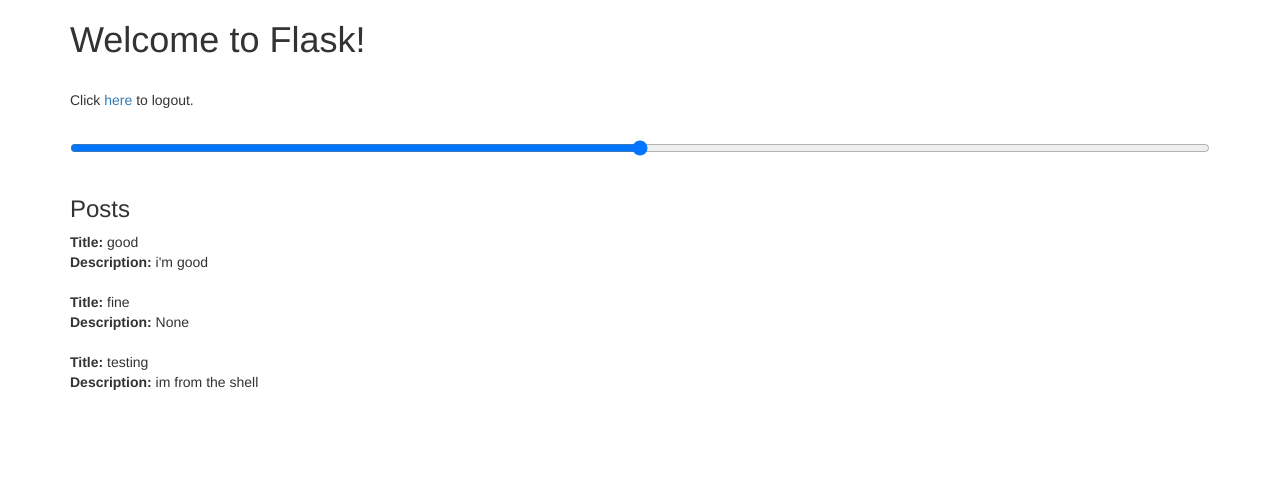
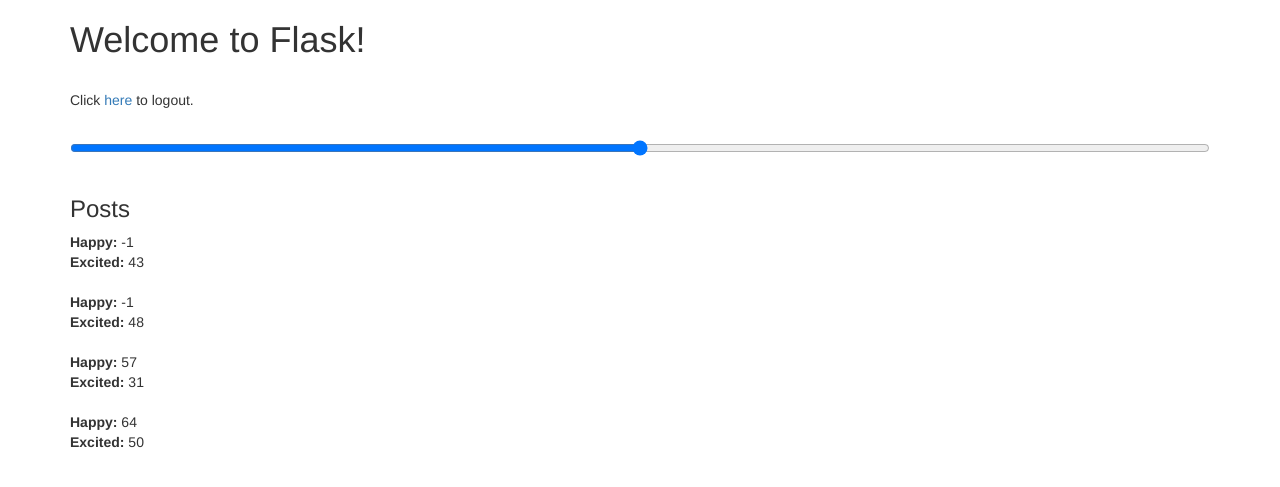
Before and after one commit to thotran2015/cms_final, a Flask app: page / in a window 1280 px wide. Shown: the top 487 px of the page. Run offline with Flask 2, Linux system fonts and the light colour scheme; the visitor is signed in with stand-in values (Sample User, id 1); data comes from the database, SQL or seed files in the repository; both versions use the stored data as it was after the commit; some libraries are stand-ins or nearby versions.

Commit message:
Add function that query a list of submissions (a submission contains emotions and their levels)

```diff
--- a/flask-intro/app.py
+++ b/flask-intro/app.py
@@ -6,7 +6,7 @@
 app = Flask(__name__)
 app.secret_key='hi'
 #indicate that database exist
-app.database='sample.db'
+app.database='database.db'
 
 #login required decorator/ login page is always popped up first
 def login_required(f):
@@ -24,36 +24,56 @@
 # use decorators to link the function to a url
 @app.route('/')
 # call the func login_required to make sure people are loggined in to enter home page.
-@login_required
+#@login_required
 def home():
 	#create a db connection obj right after logged in
 	g.db=connect_db()
 	#query the database/fetching data from the database
-	cur=g.db.execute('select * from posts')
+	cur=g.db.execute('select * from submissions')
 	#store the fetched data in dictionaries, each post is in form of a dictionary
-	posts=[dict(title=row[0], description=row[1]) for row in cur.fetchall()]
+	submissions=[dict(happy=row[0], excited=row[1]) for row in cur.fetchall()]
 	#close database
 	g.db.close()
-	return render_template('index.html', posts=posts)
+	return render_template('index.html', submissions=submissions)
 
 @app.route('/welcome')
 def welcome():
     return render_template('welcome.html')  # render a template
 
-
-
-
 @app.route('/login', methods=['GET', 'POST'])
 def login():
-        error = None
-        level = None
-        if request.method == 'POST':
-                level = request.form['level']
-                return redirect(url_for('mood_map'))
+##        error = None
+##        level = None
+##        if request.method == 'POST':
+##                level = request.form['level']
+##
+##                return redirect(url_for('mood_map'))
+##
+##        else:
+##                error = 'no emotions. Please try again'
+        return render_template('login.html')
 
-        else:
-                error = 'no emotions. Please try again'
-        return render_template('login.html', error=error, level = level)
+@app.route('/add_submission', methods = ['GET', 'POST'])
+def add_submission():
+    #<!--(happy int, excited int, energetic int, angry int, stressed int, tired int, upset int, sad int, calm int, content int, confused int)-->
+    if request.method =='POST':
+        try:
+            happy = request.form['happy']
+            excited = request.form['excited']
+            with connect_db() as conn:
+                cur = conn.cursor()
+                cur.execute("INSERT INTO submissions (happy, excited) VALUES (?,?)",(happy,excited))
+
+                conn.commit()
+                msg='Submission recorded successfully'
+        except:
+            conn.rollback()
+            msg = 'why error in insert operation'
+        finally:
+ #           msg='hi'
+            return render_template('result.html', msg = msg, happy = happy)
+            conn.close()
+
 
 
 @app.route('/mood_map')
--- a/flask-intro/templates/index.html
+++ b/flask-intro/templates/index.html
@@ -8,9 +8,9 @@
       <input type="range">
       <br>
       <h3>Posts</h3>
-      {% for post in posts %}
-            <strong>Title: </strong>{{post.title}} <br>
-            <strong>Description: </strong>{{post.description}}<br>
+      {% for sub in submissions %}
+            <strong>Happy: </strong>{{sub.happy}} <br>
+            <strong>Excited: </strong>{{sub.excited}}<br>
       <br>
       {% endfor %}
 
```
Also changed, not shown: flask-intro/sql_emo.py (added, +23 -0 lines), flask-intro/templates/login.html (+52 -7 lines), flask-intro/templates/result.html (added, +11 -0 lines), flask-intro/database.db (added).
